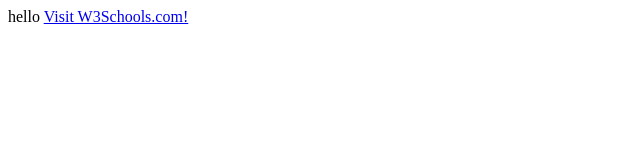
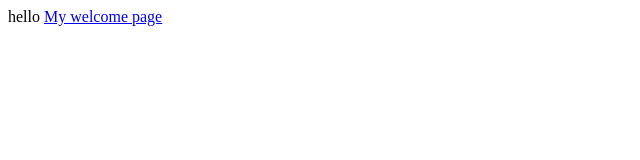
Before and after one commit to Bishal-joshi/Open-Source-Welcomepage, a plain HTML site: page index.html in a window 1280 px wide. Shown: the full height of the page, 0-640 px from the left. Drawn offline with Linux system fonts and the light colour scheme.

Commit message:
Update index.html

```diff
--- a/index.html
+++ b/index.html
@@ -3,6 +3,6 @@
   </head>
   <body>
     hello
-    <a href="Welcome.html">Visit W3Schools.com!</a>
+    <a href="Welcome.html">My welcome page</a>
   </body>
 </html>
```
